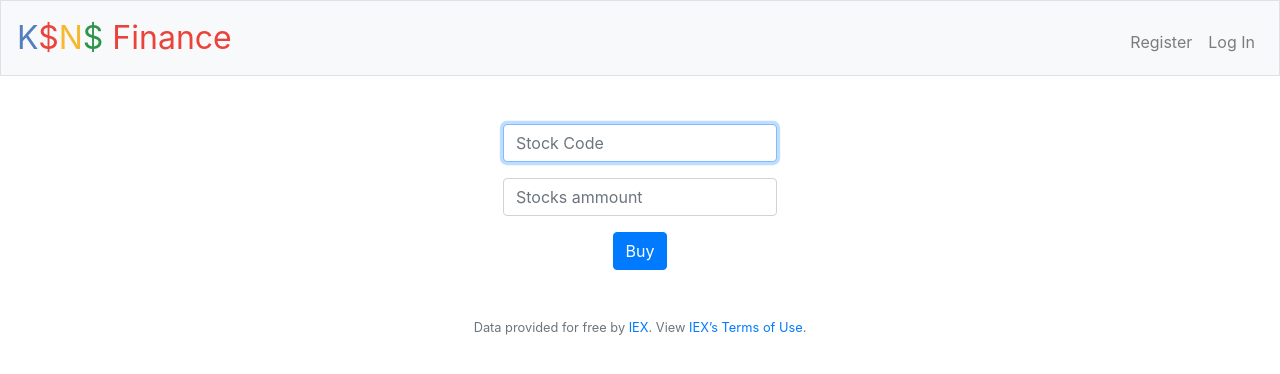
After one commit to cloudvu/finance-app, a Flask app: template templates/sell.html in a window 1280 px wide. The commit adds this page. Shown: the top 374 px of the page. Run offline with Flask 2, Linux system fonts and the light colour scheme; the template is opened without the code that fills it, so the values that code supplies are empty; some libraries are stand-ins or nearby versions.

Commit message:
add sell function and seperate buysell update database

```diff
--- a/app.py
+++ b/app.py
@@ -7,9 +7,10 @@ from flask_session import Session
 from tempfile import mkdtemp
 from werkzeug.exceptions import default_exceptions, HTTPException, InternalServerError
 from werkzeug.security import check_password_hash, generate_password_hash
-from datetime import datetime
+
 
 from helpers import apology, login_required, lookup, usd
+from buysell import update_database
 
 # Configure application
 app = Flask(__name__)
@@ -71,27 +72,16 @@ def buy():
 
         if not request.form.get('ammount').isnumeric() or int(request.form.get('ammount')) % 100 != 0:
             return apology("The ammount is not a valid number, should be a multiple of 100", 501)
+
         ammount = int(request.form.get('ammount'))
-        cost = price * int(ammount)
+        cost = price * ammount
+
         current = db.execute("SELECT cash FROM users WHERE id = ?", session["user_id"])
-        print(cost)
-        print(current)
+
         if cost > current[0]["cash"]:
             return apology("Not enough money", 999)
         else:
-            db.execute("CREATE TABLE IF NOT EXISTS history (user_id TEXT NOT NULL, symbol TEXT NOT NULL, ammount INTEGER, currentprice REAL, type TEXT, time TEXT, FOREIGN KEY(user_id) REFERENCES users(id))")
-            db.execute("INSERT INTO history (user_id, symbol, ammount, currentprice, type, time) VALUES (?, ?, ?, ?, ?, ?)", session["user_id"], symbol, ammount, price, "buy", datetime.now())
-
-            db.execute("UPDATE users SET cash = ? WHERE id = ?", current[0]["cash"] - cost, session["user_id"])
-            db.execute("CREATE TABLE IF NOT EXISTS stocks (user_id TEXT NOT NULL, symbol TEXT NOT NULL, ammount INTEGER, FOREIGN KEY(user_id) REFERENCES users(id))")
-
-            row = db.execute("SELECT * FROM stocks WHERE user_id = ? AND symbol = ?", session["user_id"], symbol)
-            if len(row) == 0:
-                db.execute("INSERT INTO stocks (user_id, symbol, ammount) VALUES (?, ?, ?)", session["user_id"], symbol, ammount)
-            else:
-                #print(row[0]["ammount"])
-                ammount += row[0]["ammount"]
-                db.execute("UPDATE stocks SET ammount = ? WHERE symbol = ? AND user_id = ?", ammount, symbol, session["user_id"])
+            update_database(session["user_id"], symbol, ammount, price, "buy", current[0])
 
             return redirect("/")
     else:
@@ -201,7 +191,23 @@ def register():
 @login_required
 def sell():
     """Sell shares of stock"""
-    return apology("TODO")
+    if request.method == "POST":
+        symbol = request.form.get("symbol")
+        price = lookup(symbol)['price']
+
+        if not request.form.get('ammount').isnumeric() or int(request.form.get('ammount')) % 100 != 0:
+            return apology("The ammount is not a valid number, should be a multiple of 100", 501)
+
+        ammount = int(request.form.get('ammount'))
+        cost = price * ammount
+        current = db.execute("SELECT ammount FROM stocks WHERE id = ? AND symbol = ?", session["user_id"], symbol)
+
+        if ammount > current[0]["ammount"] or len(current) == 0:
+            return apology("Your stocks are not that high!", 501)
+        else:
+            update_database(session["user_id"], symbol, ammount, price, "sell", current[0])
+
+    return render_template("sell.html")
 
 
 def errorhandler(e):
--- a/templates/history.html
+++ b/templates/history.html
@@ -21,7 +21,9 @@
                 <td>{{ transaction['symbol'] }}</td>
                 <td>{{ transaction['ammount'] }}</td>
                 <td>{{ transaction['type'] }}</td>
+                <td>{{ transaction['currentprice'] }}</td>
                 <td>{{ transaction['time'] }}</td>
+
             </tr>
         {% endfor %}
     </table>
--- /dev/null
+++ b/templates/sell.html
@@ -0,0 +1,17 @@
+{% extends "layout.html" %}
+
+{% block title %}
+    Register
+{% endblock %}
+
+{% block main %}
+    <form action="/buy" method="post">
+        <div class="form-group">
+            <input autocomplete="on" autofocus class="form-control" name="symbol" placeholder="Stock Code" type="text">
+        </div>
+        <div class="form-group">
+            <input autocomplete="on" autofocus class="form-control" name="ammount" placeholder="Stocks ammount" type="text">
+        </div>
+        <button class="btn btn-primary" type="submit">Buy</button>
+    </form>
+{% endblock %}
```
Also changed, not shown: buysell.py (added, +23 -0 lines).
